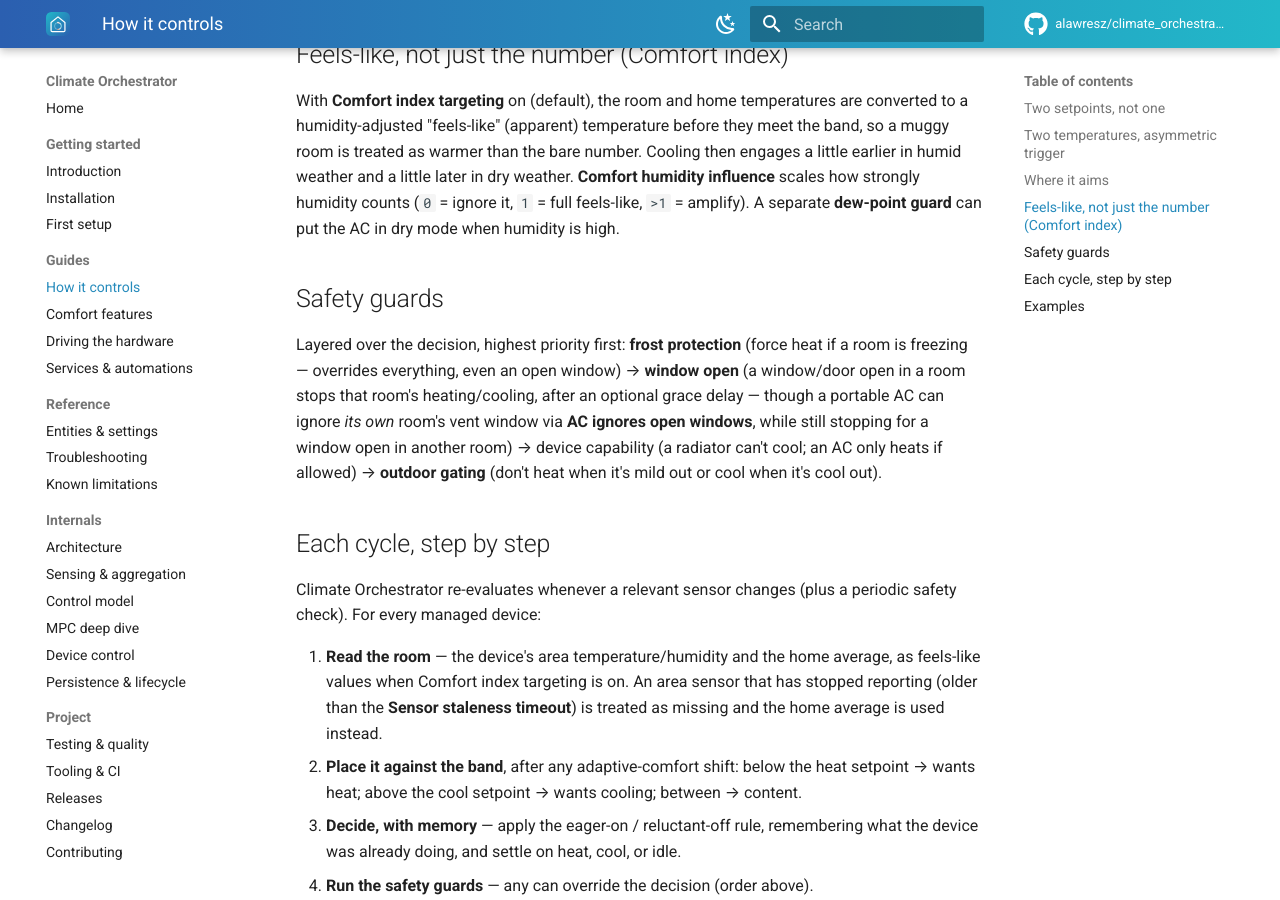
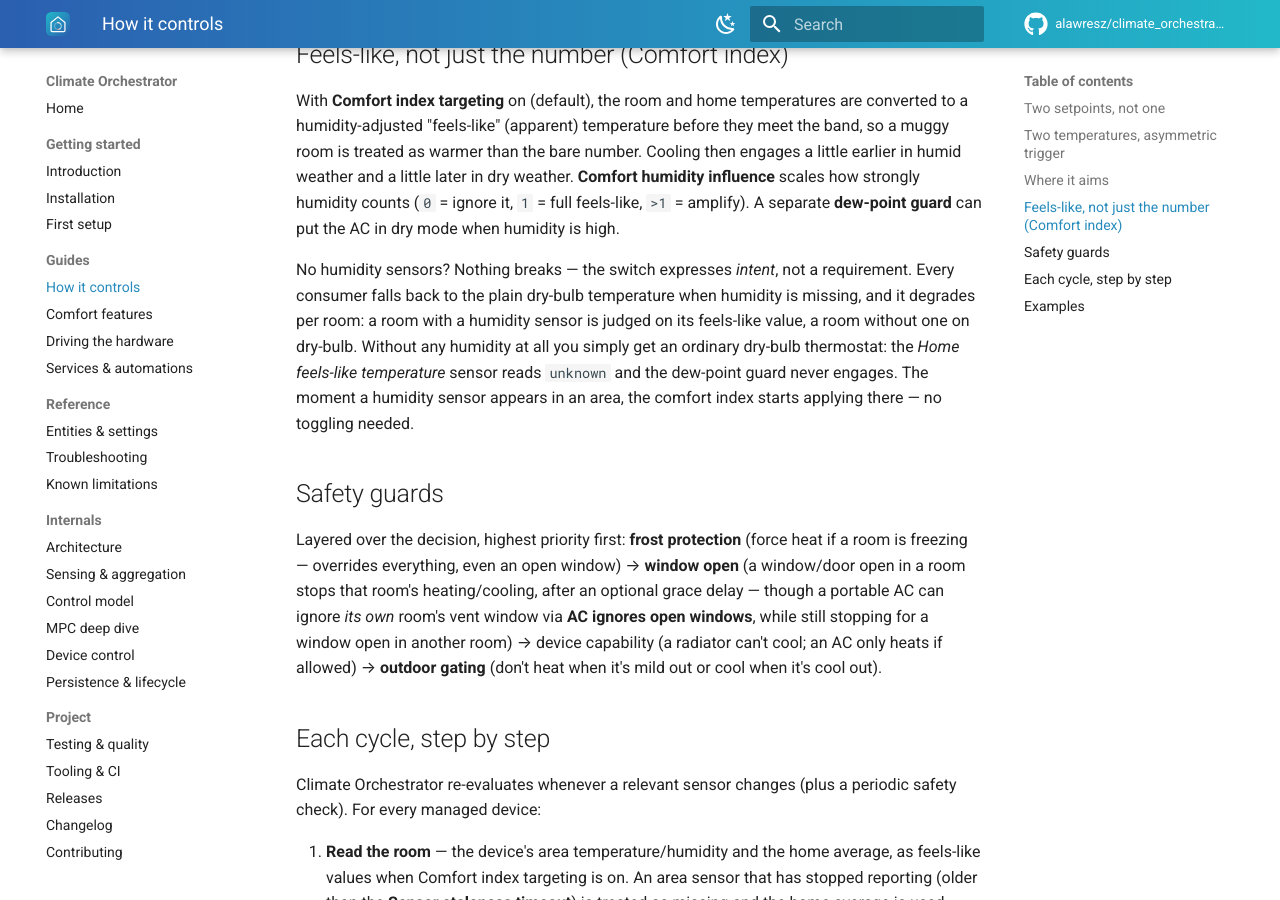
Before and after one commit to alawresz/climate_orchestrator, an MkDocs documentation site: the page built from docs/guides/how-it-controls.md, in a window 1280 px wide and 900 px high, scrolled down 1547 px. Built offline with MkDocs 1.6.1 and Material for MkDocs 9.7.7, drawn with Linux system fonts in a browser that asks for light colours; plug-ins that fetch from the network failed and are left out; comment, search, counter and statistics services are not loaded; the version menu is left out.

Commit message:
docs: clarify dry-bulb fallback when humidity sensors are missing

```diff
--- a/docs/guides/how-it-controls.md
+++ b/docs/guides/how-it-controls.md
@@ -73,6 +73,15 @@
 it, `1` = full feels-like, `>1` = amplify). A separate **dew-point guard** can put
 the AC in dry mode when humidity is high.
 
+No humidity sensors? Nothing breaks — the switch expresses *intent*, not a
+requirement. Every consumer falls back to the plain dry-bulb temperature when
+humidity is missing, and it degrades per room: a room with a humidity sensor
+is judged on its feels-like value, a room without one on dry-bulb. Without any
+humidity at all you simply get an ordinary dry-bulb thermostat: the *Home
+feels-like temperature* sensor reads `unknown` and the dew-point guard never
+engages. The moment a humidity sensor appears in an area, the comfort index
+starts applying there — no toggling needed.
+
 ## Safety guards
 
 Layered over the decision, highest priority first: **frost protection** (force
```
Also changed, not shown: docs/reference/entities.md (+1 -1 lines).
